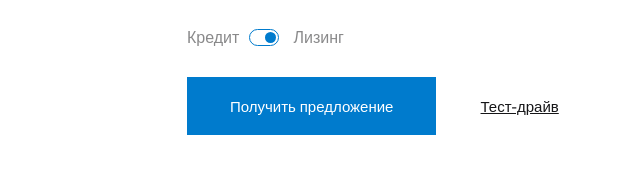
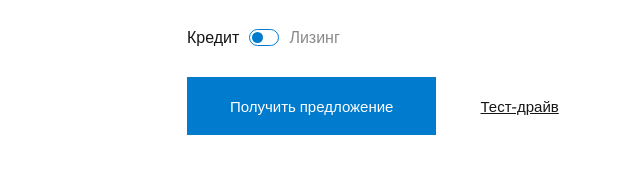
Before and after one commit to Illyya/model, a plain HTML site: page index.html in a window 1280 px wide. Shown: the part 765-938 px from the top of the page, 640-1280 px from the left. Drawn offline with nearby package versions, Linux system fonts and the light colour scheme; files whose address does not match are found by name.

Commit message:
Add files via upload

```diff
--- a/css/style.css
+++ b/css/style.css
@@ -361,6 +361,12 @@ body {
 }
 
 .credit-leasing {
+  display: -webkit-box;
+  display: -ms-flexbox;
+  display: flex;
+  -webkit-box-align: center;
+      -ms-flex-align: center;
+          align-items: center;
   margin-bottom: 50px;
 }
 
@@ -372,7 +378,7 @@ body {
   opacity: 1;
 }
 
-.credit-leasing__input:checked + label::before {
+.credit-leasing__input:checked ~ .credit-leasing__element::before {
   right: 15px;
 }
 
@@ -395,7 +401,23 @@ body {
   opacity: 0.5;
 }
 
-.credit-leasing__label:first-of-type::before {
+.credit-leasing__element {
+  position: relative;
+  display: -webkit-inline-box;
+  display: -ms-inline-flexbox;
+  display: inline-flex;
+  -webkit-box-align: center;
+      -ms-flex-align: center;
+          align-items: center;
+  width: 30px;
+  height: 17px;
+  margin-left: 10px;
+  border: 1px solid #007BCD;
+  border-radius: 31px;
+  cursor: pointer;
+}
+
+.credit-leasing__element::before {
   content: '';
   position: absolute;
   right: 3px;
@@ -407,16 +429,6 @@ body {
   -webkit-transition: 0.2s ease-out;
   -o-transition: 0.2s ease-out;
   transition: 0.2s ease-out;
-}
-
-.credit-leasing__label:first-of-type::after {
-  content: '';
-  display: inline-block;
-  width: 30px;
-  height: 17px;
-  margin-left: 10px;
-  border: 1px solid #007BCD;
-  border-radius: 31px;
 }
 
 .btn {
--- a/index.html
+++ b/index.html
@@ -114,8 +114,9 @@
                                 </div>
                             </div>
                             <div class="right__credit-leasing credit-leasing">
-                                <input class="credit-leasing__input credit-leasing__input_credit" type="radio" name="credit-or-leasing" id="credit">
+                                <input class="credit-leasing__input credit-leasing__input_credit" type="radio" name="credit-or-leasing" id="credit" checked>
                                 <label class="credit-leasing__label credit-leasing__label_credit" for="credit"><span>Кредит</span></label>
+                                <span class="credit-leasing__element" onclick="credit.checked ? leasing.checked = true : credit.checked = true"></span>
                                 <input class="credit-leasing__input credit-leasing__input_leasing" type="radio" name="credit-or-leasing" id="leasing">
                                 <label class="credit-leasing__label credit-leasing__label_leasing" for="leasing"><span>Лизинг</span></label>
                             </div>
```
Also changed, not shown: css/style.min.css.
